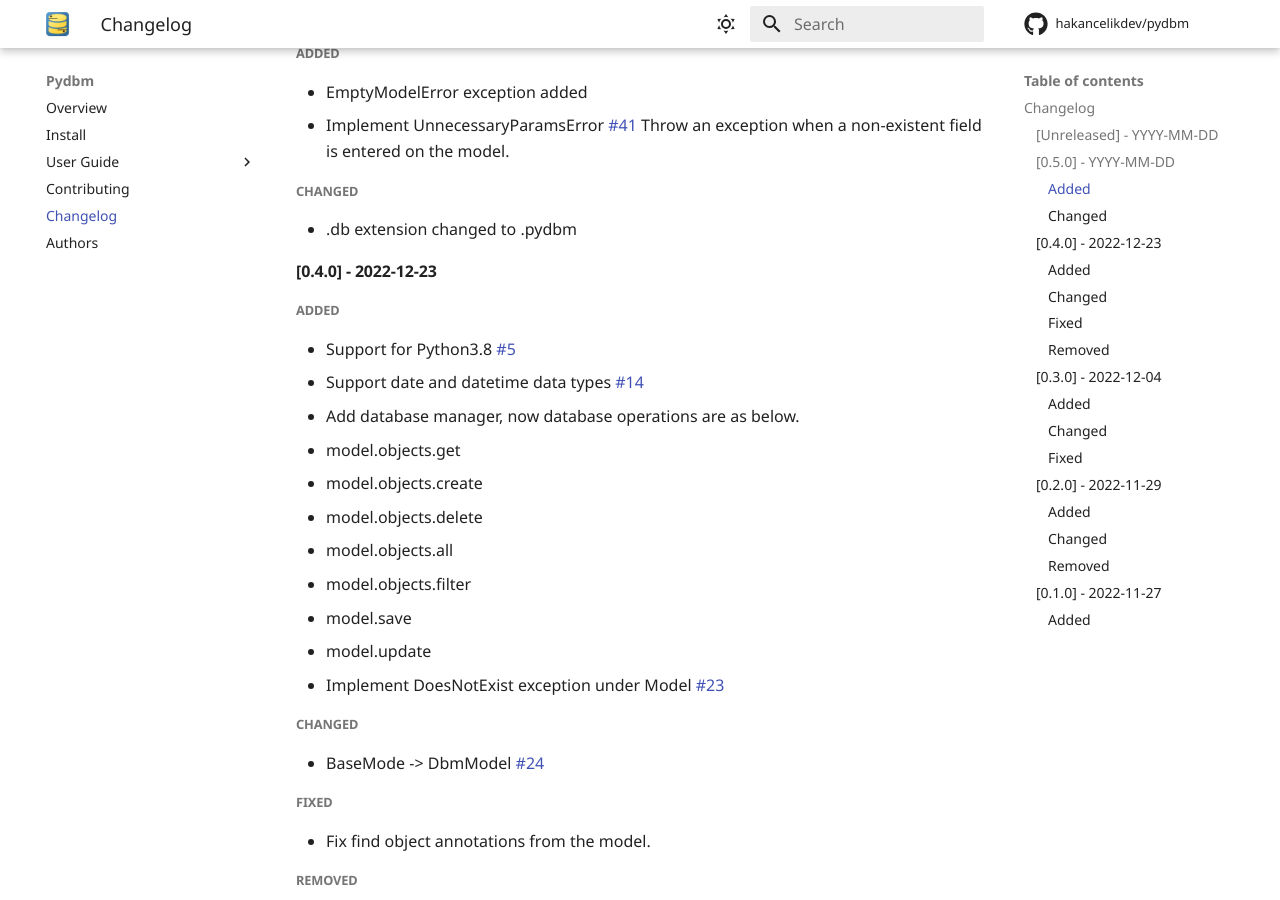
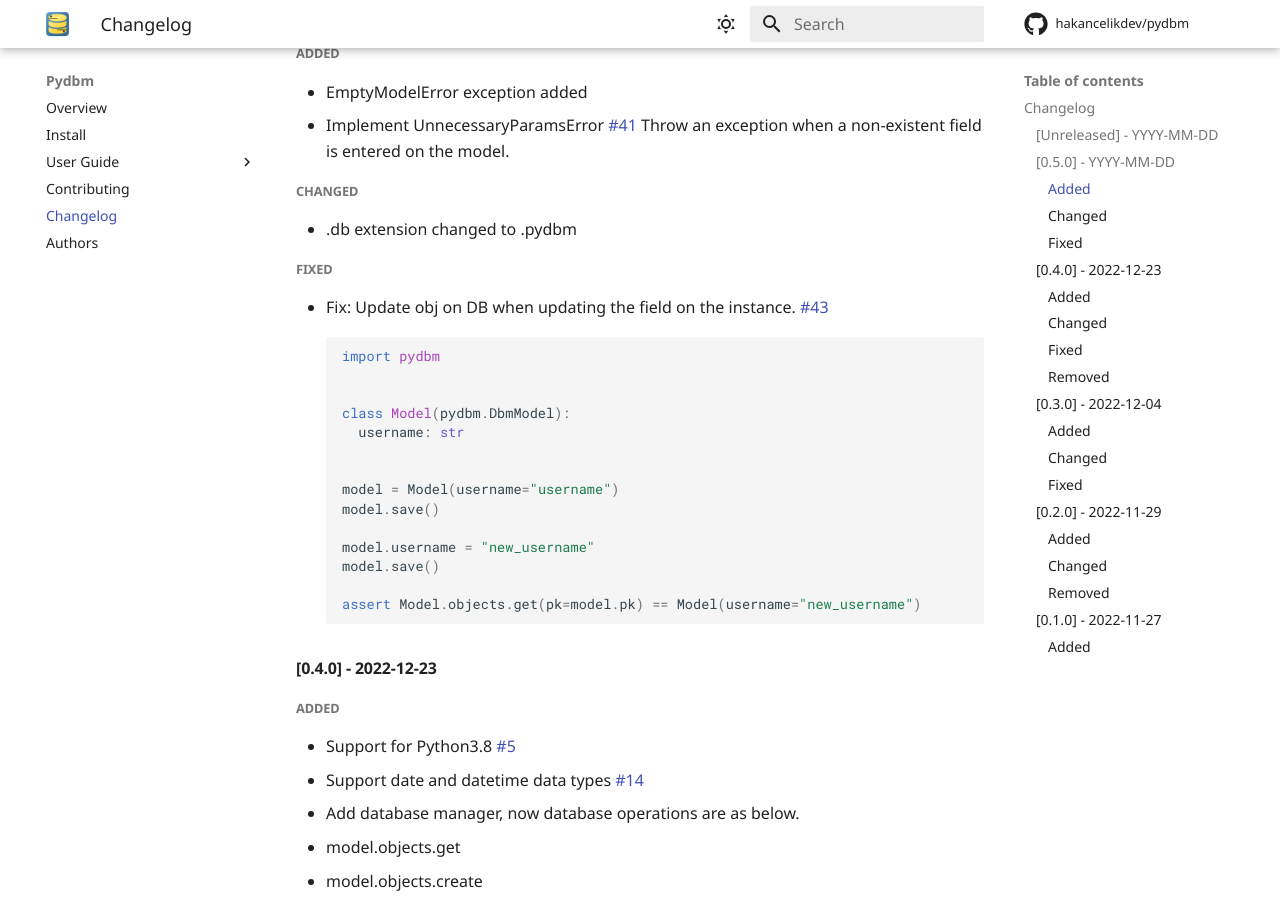
Before and after one commit to hakancelikdev/pydbm, an MkDocs documentation site: the page built from docs/CHANGELOG.md, in a window 1280 px wide and 900 px high, scrolled down 366 px. Built offline with MkDocs 1.6.1 and Material for MkDocs 9.7.7, drawn with Linux system fonts in a browser that asks for light colours; comment, search, counter and statistics services are not loaded; the version menu is left out.

Commit message:
#42 Fix: Update obj on DB when updating the field on the instance

`````diff
--- a/docs/CHANGELOG.md
+++ b/docs/CHANGELOG.md
@@ -14,6 +14,25 @@ All notable changes to this project will be documented in this file.
 
 ### Changed
 - .db extension changed to .pydbm
+
+### Fixed
+- Fix: Update obj on DB when updating the field on the instance. [#43](https://github.com/hakancelikdev/pydbm/pull/43)
+  ````python
+  import pydbm
+
+
+  class Model(pydbm.DbmModel):
+    username: str
+
+
+  model = Model(username="username")
+  model.save()
+
+  model.username = "new_username"
+  model.save()
+
+  assert Model.objects.get(pk=model.pk) == Model(username="new_username")
+  ````
 
 ## [0.4.0] - 2022-12-23
 
`````
Also changed, not shown: docs/tutorial/models.md (+12 -1 lines), 5 other files.
